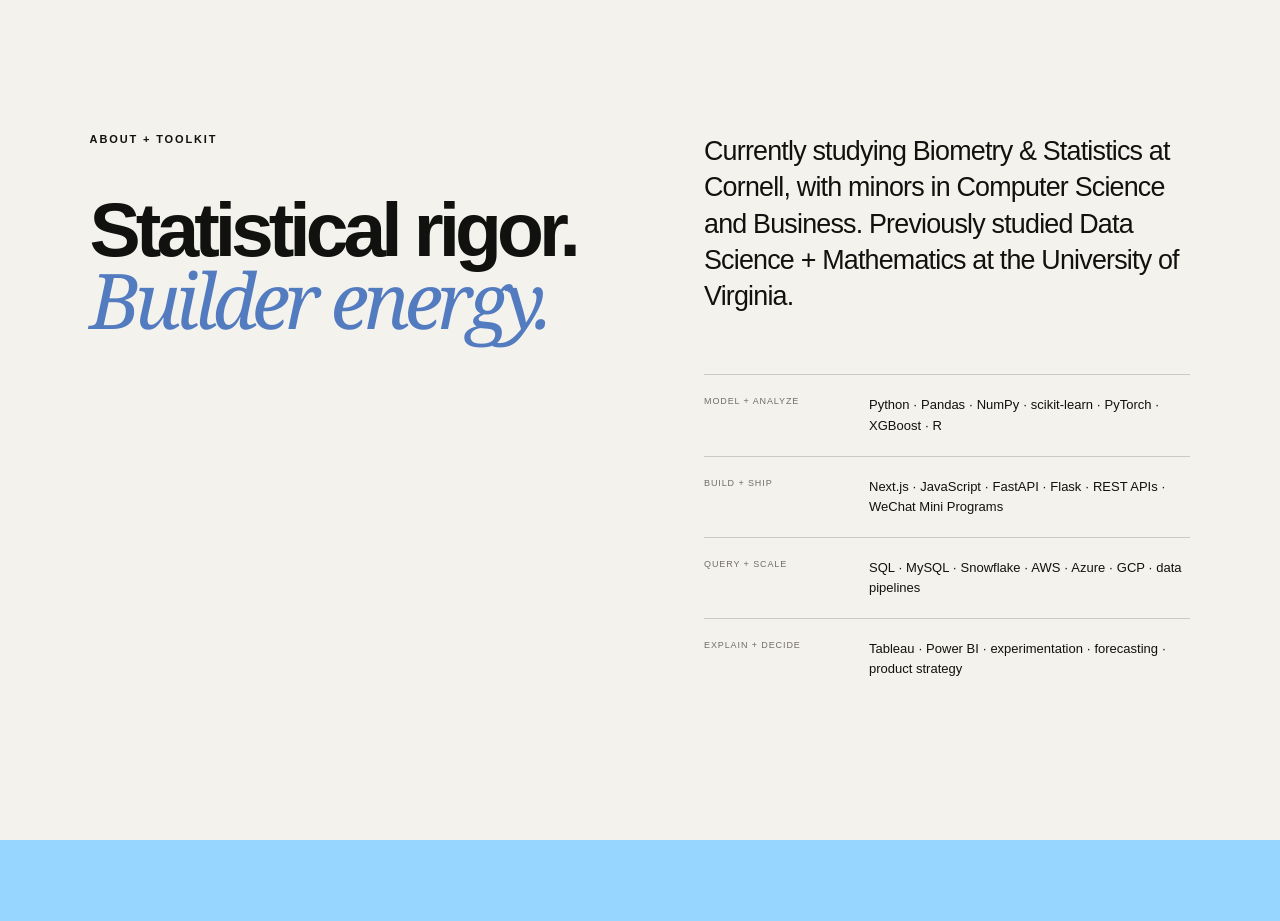
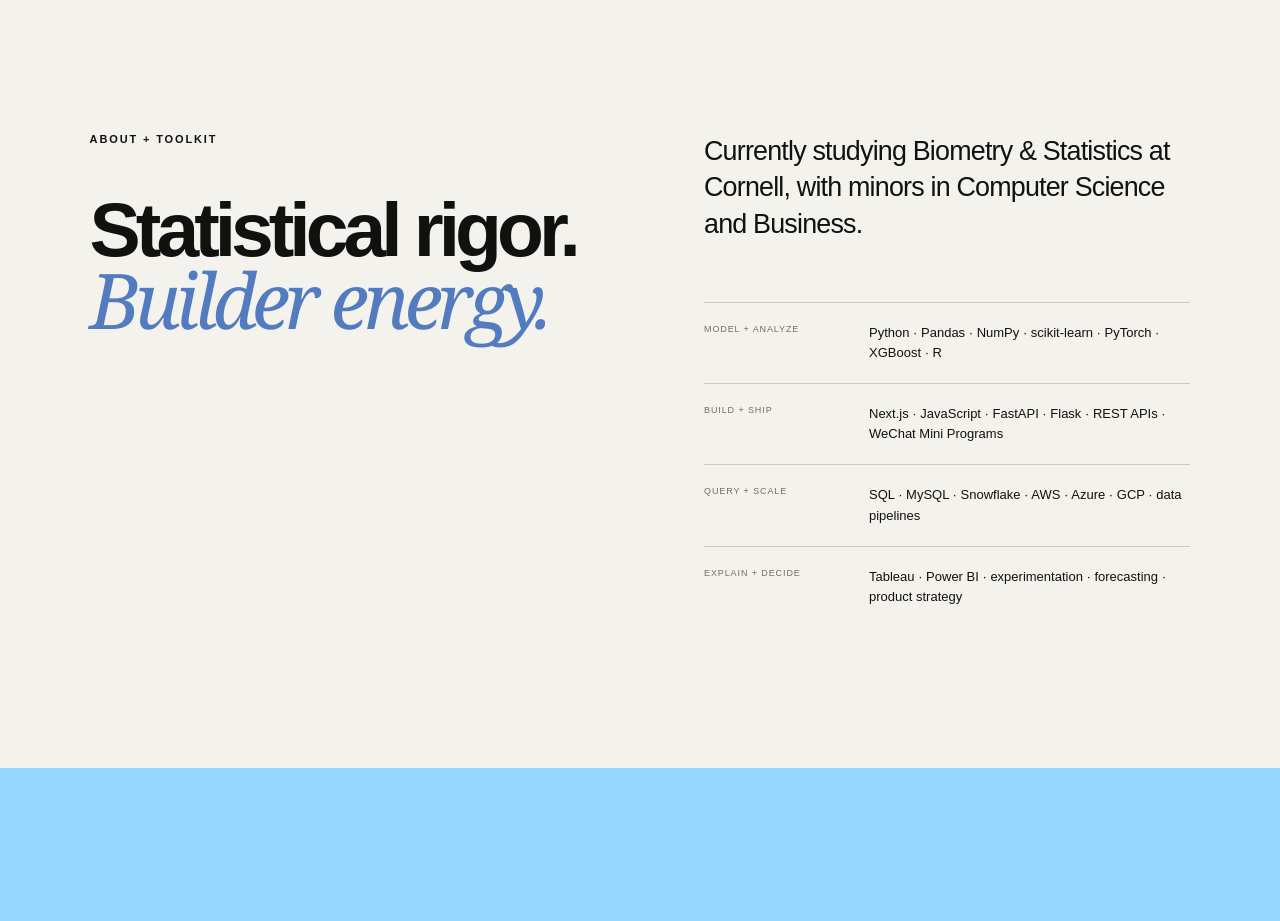
Before and after one commit to xyjsteven15/pweb, a Next.js app: page / in a window 1280 px wide. Shown: the part 5420-6341 px from the top of the page. Built offline with nearby package versions, Linux system fonts and the light colour scheme.

Commit message:
Remove previous UVA education detail
Removed mention of previous studies in Data Science and Mathematics.

```diff
--- a/app/page.tsx
+++ b/app/page.tsx
@@ -144,7 +144,7 @@ export default function Home() {
       <section className="aboutSection" id="about">
         <div className="aboutLead"><p className="kicker">About + toolkit</p><h2>Statistical rigor.<br /><em>Builder energy.</em></h2></div>
         <div className="aboutBody">
-          <p>Currently studying Biometry &amp; Statistics at Cornell, with minors in Computer Science and Business. Previously studied Data Science + Mathematics at the University of Virginia.</p>
+          <p>Currently studying Biometry &amp; Statistics at Cornell, with minors in Computer Science and Business.</p>
           <div className="toolkit">
             <div><span>Model + analyze</span><p>Python · Pandas · NumPy · scikit-learn · PyTorch · XGBoost · R</p></div>
             <div><span>Build + ship</span><p>Next.js · JavaScript · FastAPI · Flask · REST APIs · WeChat Mini Programs</p></div>
```
